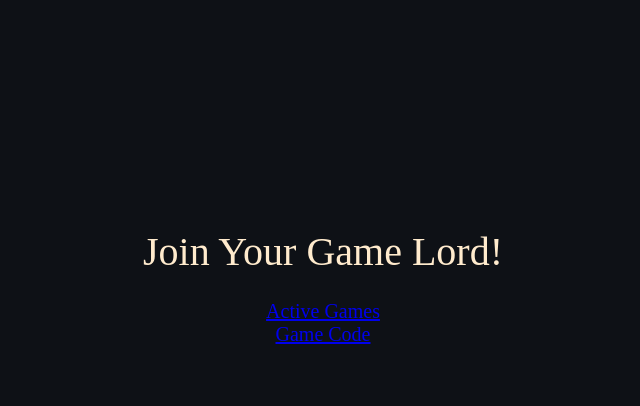
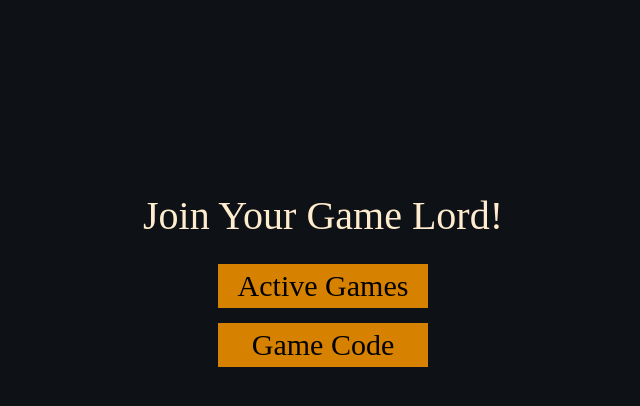
Before and after one commit to MaxZell/DandD_Webplatform, a PHP site: page /scripts/php/joinGame.php in a window 1280 px wide. Shown: the part 133-539 px from the top of the page, without its empty margins (317-957 px from the left). Run offline with PHP 8.4, Linux system fonts and the light colour scheme; some web fonts are replaced.

Commit message:
joinGame styles

```diff
--- a/styles/style.css
+++ b/styles/style.css
@@ -211,3 +211,29 @@ div > #logout > a{
     border: none;
     font-size: 20px;
 }
+
+#joinGameBody > #container > div > a{
+    display: block;
+    margin-left:auto;
+    margin-right:auto;
+    text-decoration: none;
+    color: black;
+    background-color: #d68100;
+    padding: 5px;
+    font-size: 30px;
+    width: 200px;
+    transition-duration: 2s;
+}
+
+#joinGameBody > #container > div{
+    margin: 15px;
+
+}
+#joinGameBody > #container > div > a:hover{
+    background-color: #d62b00;
+}
+#joinGameBody > #bMagicGif{
+    display:block;
+    margin-left:auto;
+    margin-right:auto;
+}
```
